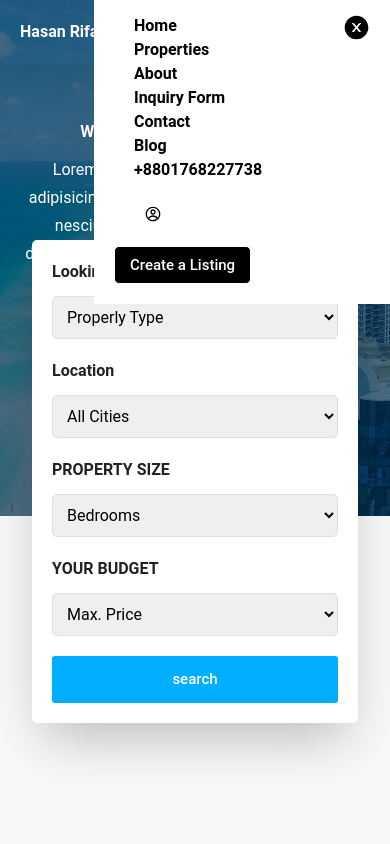
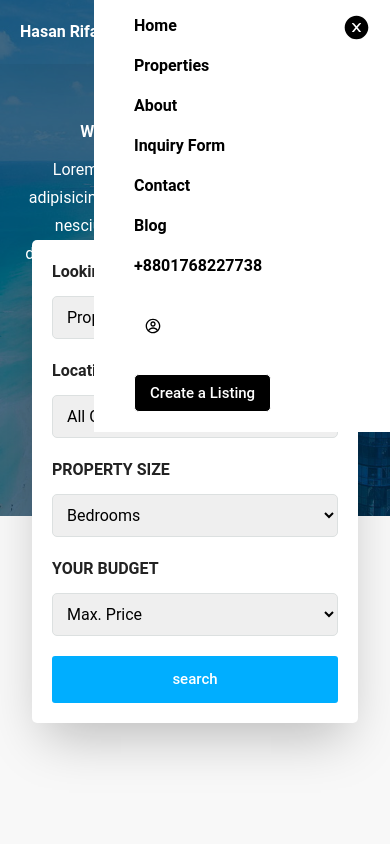
Before and after one commit to Hasan-Rifat/real-estate, a Next.js app: page / in a window 390 px wide. Both pictures are taken after a click on the button 356 px from the left and 27 px from the top of the page. Shown: the top 844 px of the page. Built offline with nearby package versions, Linux system fonts and the light colour scheme.

Commit message:
all problem fixed

```diff
--- a/components/shared/Header.tsx
+++ b/components/shared/Header.tsx
@@ -104,7 +104,7 @@ const Header: React.FC<HeaderProps> = () => {
       {open && (
         <nav
           ref={modal}
-          className="list-none gap-4 absolute left-0 top-[-6px] w-full bg-white p-5"
+          className="list-none absolute left-0 top-[-6px] w-full bg-white p-5 gap-4 flex flex-col"
         >
           {navigate.map((link) => (
             <li>
@@ -136,7 +136,7 @@ const Header: React.FC<HeaderProps> = () => {
           <li>
             <Link href={"/"}>
               <button
-                className={` border-[1px] border-white py-2
+                className={`mx-5 border-[1px] border-white py-2
         px-[15px] text-[15px] font-medium leading-[20px] rounded-[5px] text-white bg-black`}
               >
                 Create a Listing
@@ -174,23 +174,20 @@ const Header: React.FC<HeaderProps> = () => {
         return setTrue(false);
       }
     };
-    window.addEventListener("scroll", headerHandler);
-    return () => {
-      window.removeEventListener("scroll", headerHandler);
-    };
-  }, [isTrue]);
 
-  useEffect(() => {
     const handler = (e: any) => {
       if (modal && modal.current && !modal.current.contains(e.target)) {
         return setOpen(false);
       }
     };
     window.addEventListener("mousedown", handler);
+
+    window.addEventListener("scroll", headerHandler);
     return () => {
+      window.removeEventListener("scroll", headerHandler);
       window.removeEventListener("mousedown", handler);
     };
-  }, [open]);
+  }, [isTrue, open]);
 
   return (
     <header
```
